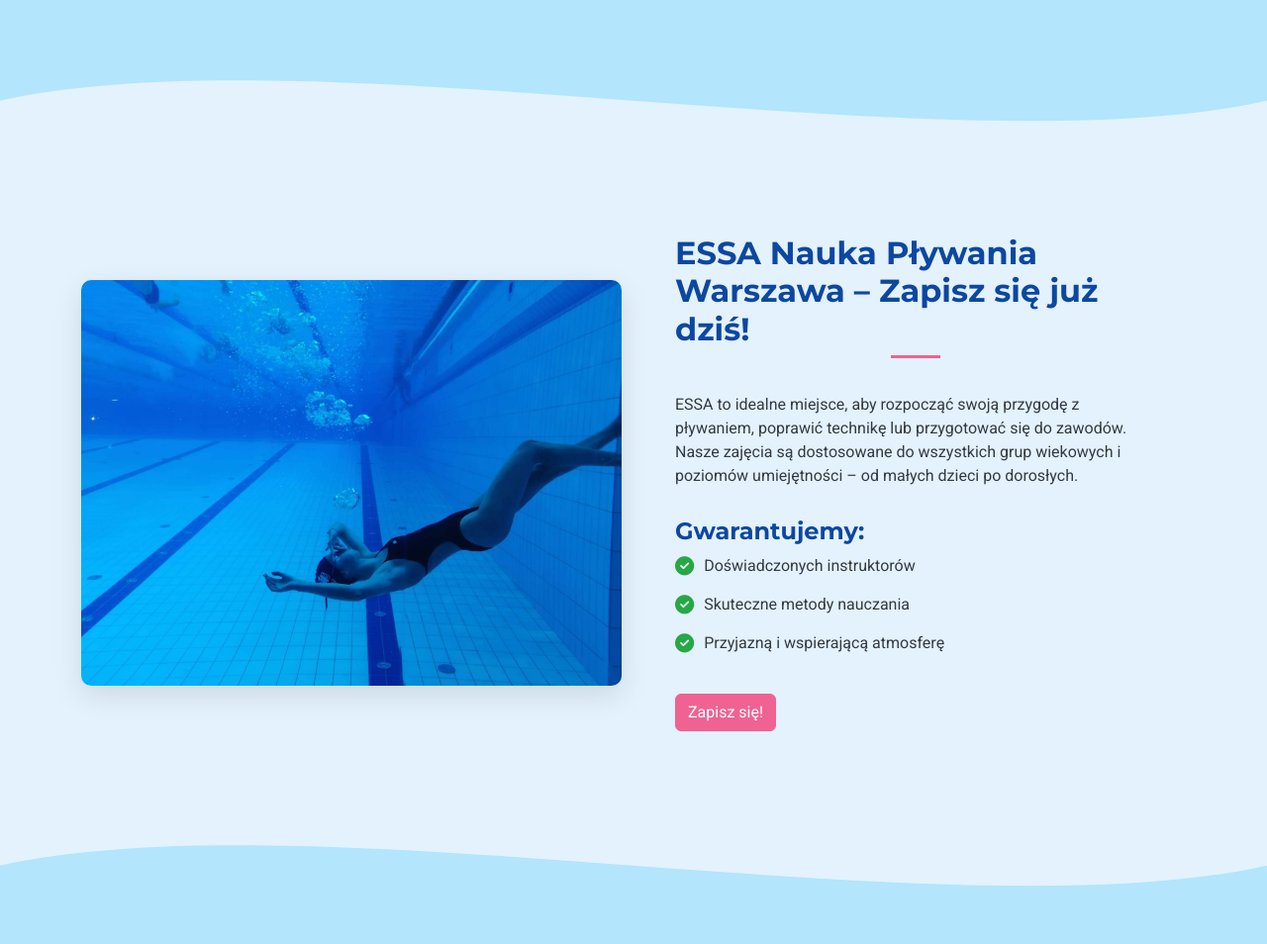
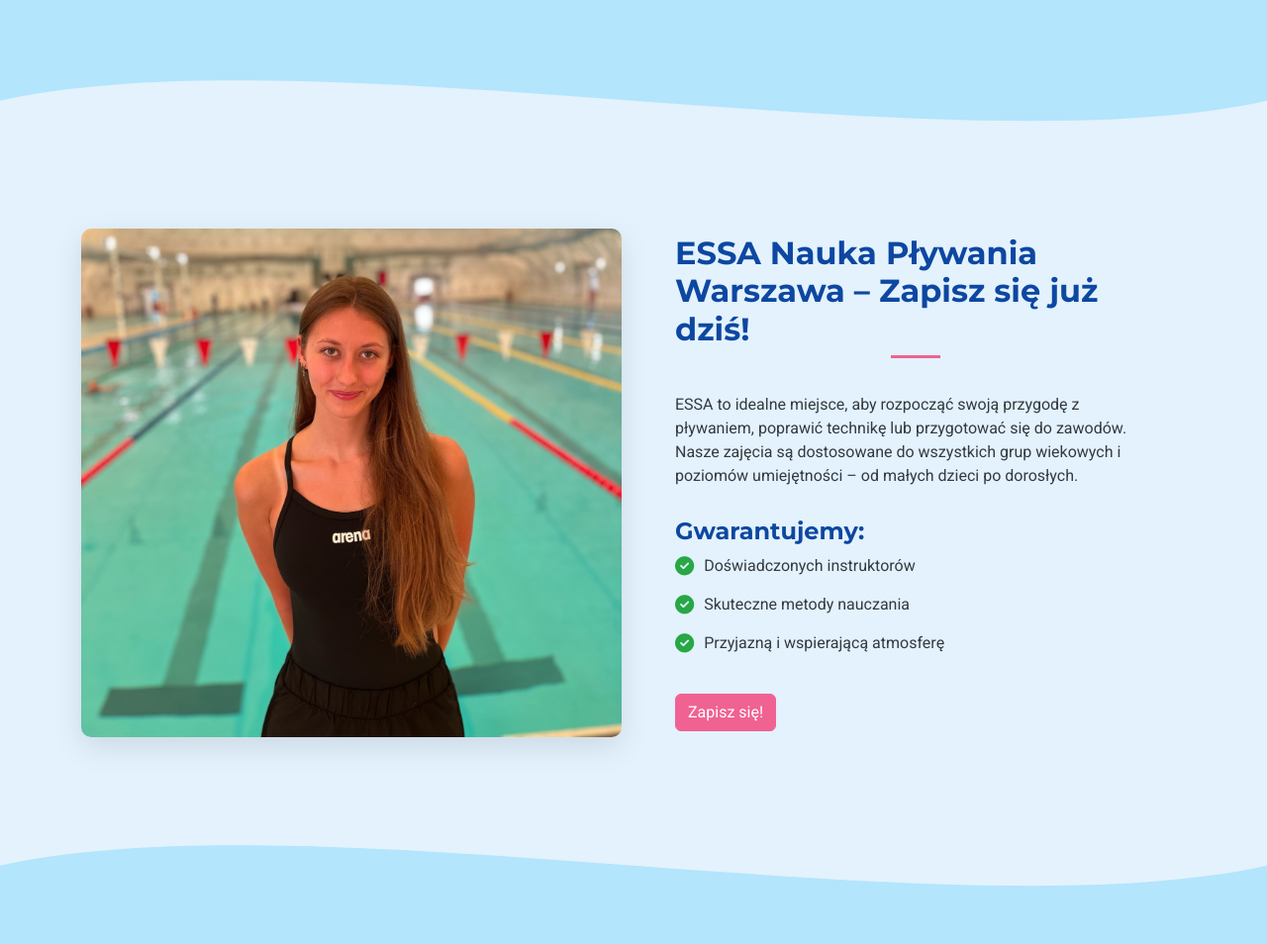
Before and after one commit to LukodeSoftware/ESSA-website, a Flask app: page / in a window 1280 px wide. Shown: the part 1657-2611 px from the top of the page at 99% size. Run offline with Flask 3, Linux system fonts and the light colour scheme; some libraries are stand-ins or nearby versions.

Commit message:
feat: add Emilia's cropped image to the main page about school section

```diff
--- a/templates/index.html
+++ b/templates/index.html
@@ -125,7 +125,7 @@
         <div class="row align-items-center">
             <div class="col-lg-6 mb-4 mb-lg-0">
                 <div class="about-school-img animate__animated animate__fadeInLeft">
-                    <img src="{{ url_for('static', filename='images/Emilka.jpg') }}" alt="ESSA Swim School" class="img-fluid rounded">
+                    <img src="{{ url_for('static', filename='images/Emilia_cropped.jpg') }}" alt="ESSA Swim School" class="img-fluid rounded">
                 </div>
             </div>
 
```
Also changed, not shown: static/images/Emilia_cropped.jpg (added).
